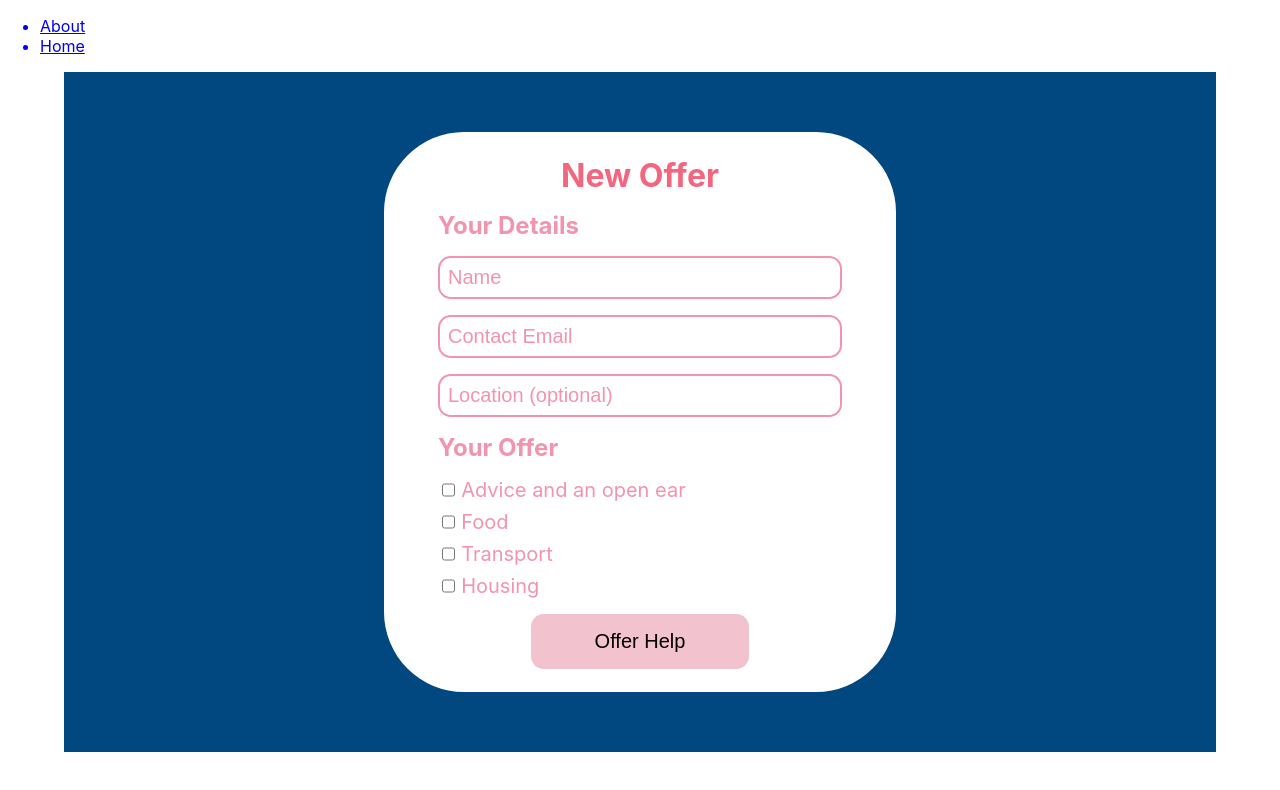
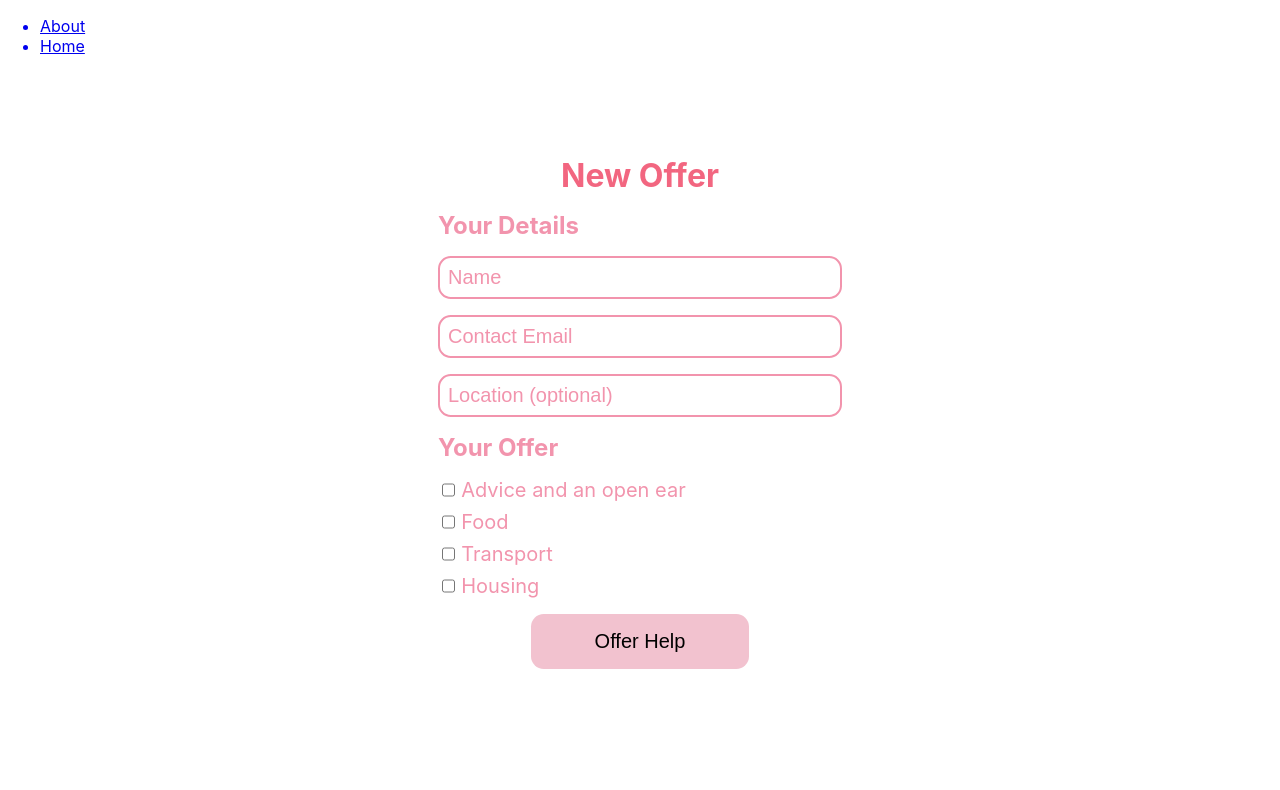
Before and after one commit to Eva-Sorensen/empower, a React (Create React App) app: page /newoffer in a window 1280 px wide. Shown: the top 790 px of the page. Built offline with nearby package versions, Linux system fonts and the light colour scheme.

Commit message:
remove background

```diff
--- a/src/css/NewOffer.module.css
+++ b/src/css/NewOffer.module.css
@@ -12,7 +12,6 @@
   justify-content: center;
   display: flex;
   flex-direction: column;
-  background-color: #00487f;
 }
 
 .formContainer {
```
